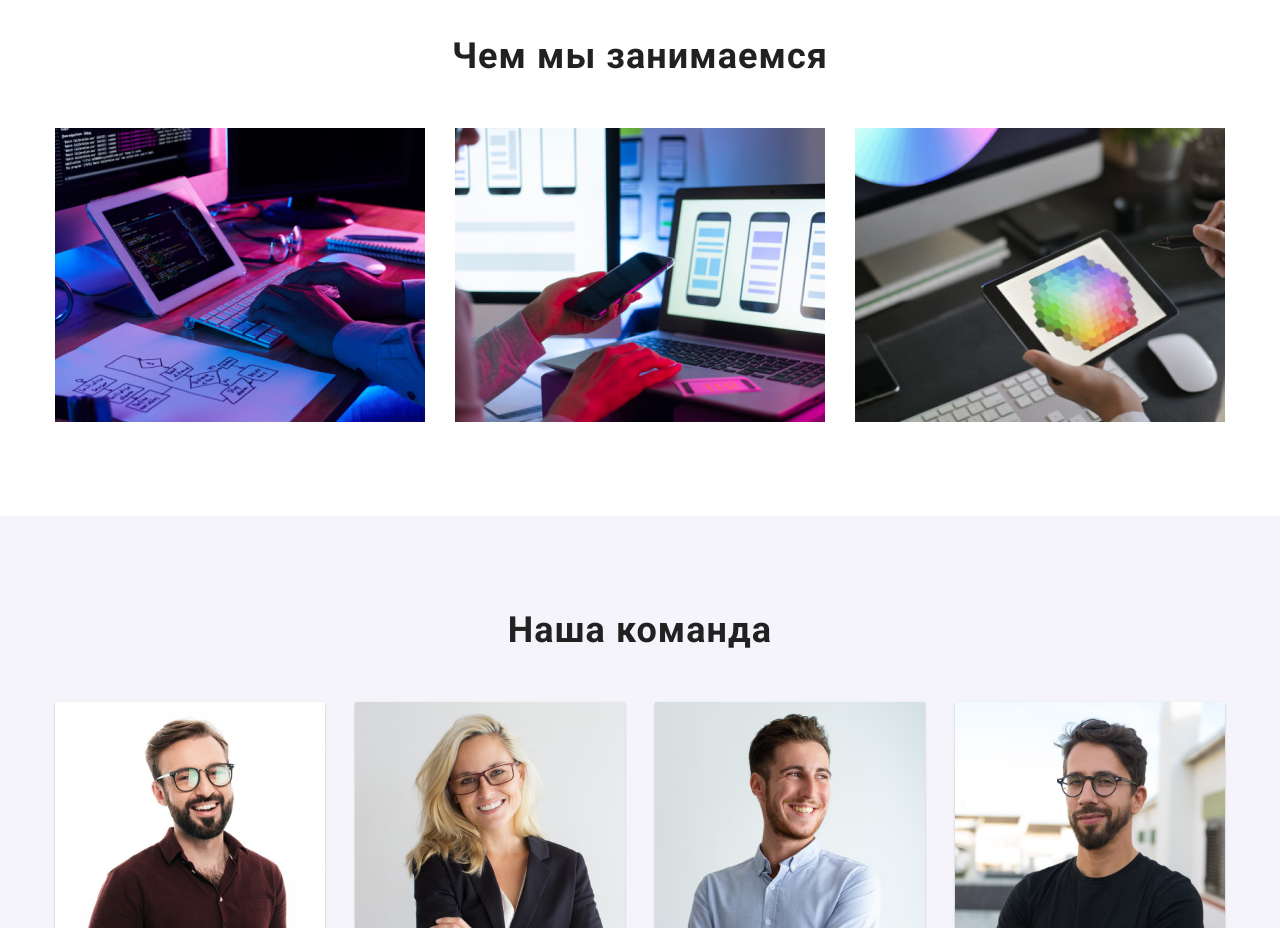
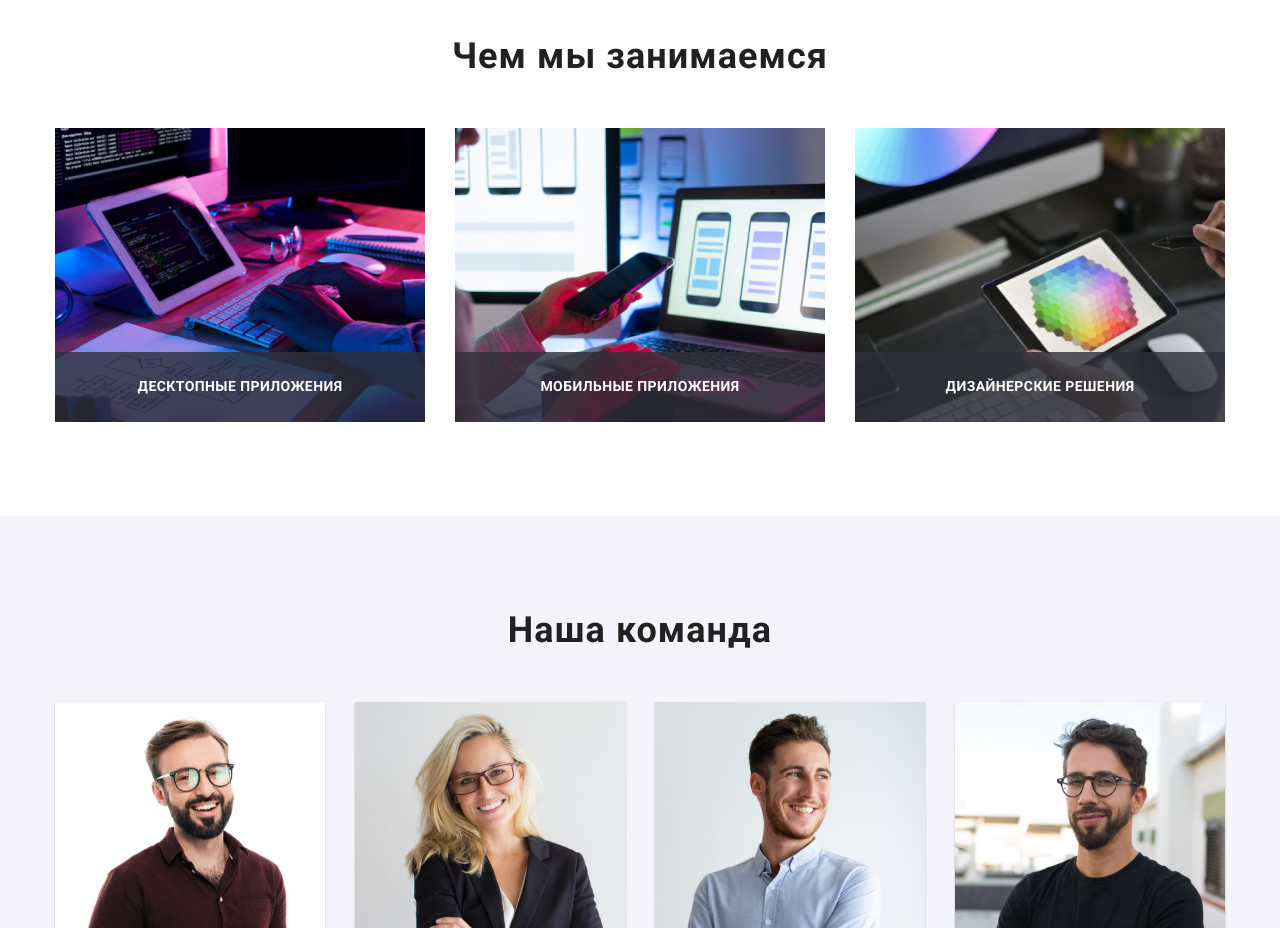
Before and after one commit to SerhiiRizvan/goit-markup-hw-05, a plain HTML site: page index.html in a window 1280 px wide. Shown: the part 1080-2008 px from the top of the page. Drawn offline with nearby package versions, Linux system fonts and the light colour scheme.

Commit message:
добавляет подписи

```diff
--- a/css/styles.css
+++ b/css/styles.css
@@ -336,8 +336,35 @@ body {
   display: flex;
 }
 
-.activity-picture:not(:last-child) {
+.activity-item:not(:last-child) {
   margin-right: 30px;
+}
+
+.activity-item {
+}
+
+.activity-block {
+  position: relative;
+}
+
+.activity-images {
+}
+
+.activity-images-text {
+  font-size: 14px;
+  line-height: 1.14;
+  letter-spacing: 0.03em;
+  text-transform: uppercase;
+  display: flex;
+  justify-content: center;
+  align-items: center;
+  position: absolute;
+  left: 0;
+  bottom: 0;
+  width: 100%;
+  height: 70px;
+  color: #ffffff;
+  background: rgba(47, 48, 58, 0.8);
 }
 
 /* -------------------------------Команда---------------------------- */
--- a/index.html
+++ b/index.html
@@ -82,14 +82,23 @@
             <div class="container">
                 <h2 class="activity-title">Чем мы занимаемся</h2>
                     <ul class="list activity-list">
-                        <li class="activity-picture">
-                            <img src="images/img.jpg" alt="рабочее место" width="370">
+                        <li class="activity-item">
+                            <div class="activity-block">
+                                <img class="activity-images" src="images/img.jpg" alt="рабочее место" width="370">
+                                <b class="activity-images-text">Десктопные приложения</b>
+                            </div>
                         </li>
-                        <li class="activity-picture">
-                            <img src="images/img1.jpg" alt="рабочее место" width="370">
+                        <li class="activity-item">
+                            <div class="activity-block">
+                                <img class="activity-images" src="images/img1.jpg" alt="рабочее место" width="370">
+                                <b class="activity-images-text">Мобильные приложения</b>
+                            </div>
                         </li>
-                        <li class="activity-picture">
-                            <img src="images/img2.jpg" alt="рабочее место" width="370">
+                        <li class="activity-item">
+                            <div class="activity-block">
+                                <img class="activity-images" src="images/img2.jpg" alt="рабочее место" width="370">
+                                <b class="activity-images-text">Дизайнерские решения</b>
+                            </div>
                         </li>
                     </ul>
             </div>
```
